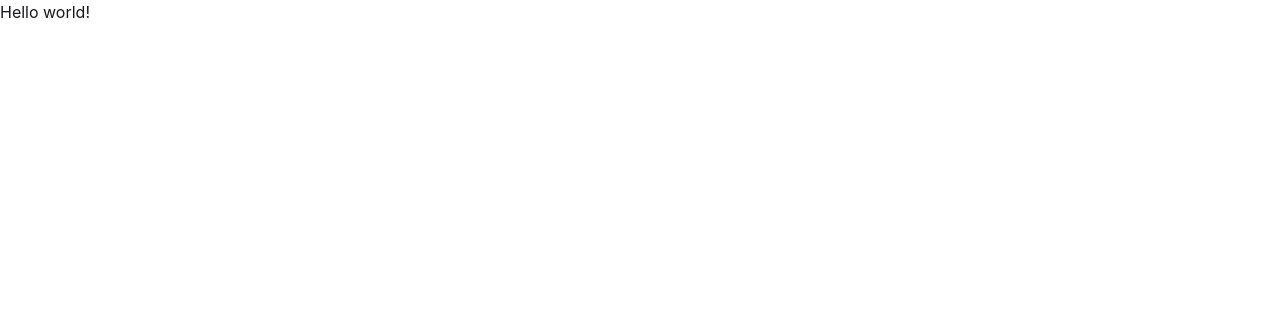
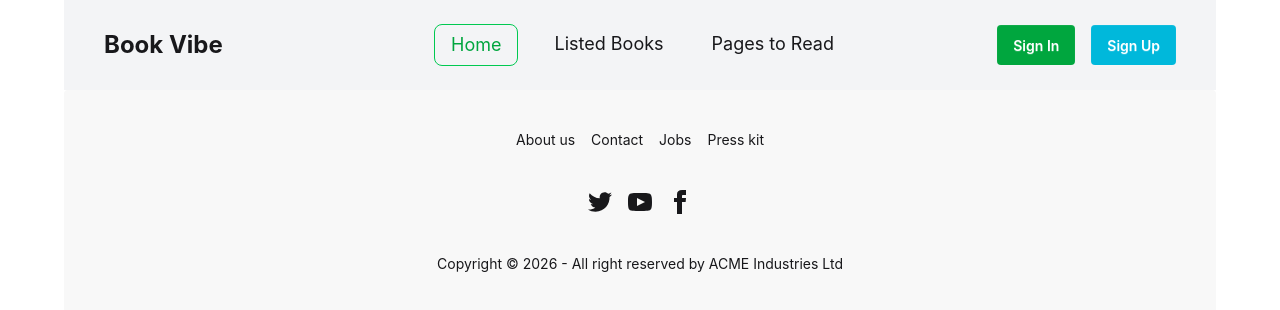
Before and after one commit to hulk-code/Online_Book_Store, a React (Vite) app: page / in a window 1280 px wide. Shown: the top 310 px of the page. Built offline with nearby package versions, Linux system fonts and the light colour scheme.

Commit message:
add navber

```diff
--- a/index.html
+++ b/index.html
@@ -1,12 +1,12 @@
 <!doctype html>
-<html lang="en">
+<html lang="en" data-theme="light" >
   <head>
     <meta charset="UTF-8" />
     <link rel="icon" type="image/svg+xml" href="/vite.svg" />
     <meta name="viewport" content="width=device-width, initial-scale=1.0" />
     <title>online-books-store</title>
   </head>
-  <body>
+  <body >
     <div id="root"></div>
     <script type="module" src="/src/main.jsx"></script>
   </body>
--- a/package.json
+++ b/package.json
@@ -10,6 +10,8 @@
     "preview": "vite preview"
   },
   "dependencies": {
+    "@heroui/navbar": "^2.2.30",
+    "@heroui/react": "^2.8.10",
     "@tailwindcss/vite": "^4.2.1",
     "localforage": "^1.10.0",
     "match-sorter": "^8.2.0",
--- /dev/null
+++ b/src/Component/Pages/Footer/Footer.jsx
@@ -0,0 +1,58 @@
+import React from 'react';
+
+const Footer = () => {
+    return (
+        <div>
+            <footer className="footer footer-horizontal footer-center bg-base-200 text-base-content rounded p-10">
+  <nav className="grid grid-flow-col gap-4">
+    <a className="link link-hover">About us</a>
+    <a className="link link-hover">Contact</a>
+    <a className="link link-hover">Jobs</a>
+    <a className="link link-hover">Press kit</a>
+  </nav>
+  <nav>
+    <div className="grid grid-flow-col gap-4">
+      <a>
+        <svg
+          xmlns="http://www.w3.org/2000/svg"
+          width="24"
+          height="24"
+          viewBox="0 0 24 24"
+          className="fill-current">
+          <path
+            d="M24 4.557c-.883.392-1.832.656-2.828.775 1.017-.609 1.798-1.574 2.165-2.724-.951.564-2.005.974-3.127 1.195-.897-.957-2.178-1.555-3.594-1.555-3.179 0-5.515 2.966-4.797 6.045-4.091-.205-7.719-2.165-10.148-5.144-1.29 2.213-.669 5.108 1.523 6.574-.806-.026-1.566-.247-2.229-.616-.054 2.281 1.581 4.415 3.949 4.89-.693.188-1.452.232-2.224.084.626 1.956 2.444 3.379 4.6 3.419-2.07 1.623-4.678 2.348-7.29 2.04 2.179 1.397 4.768 2.212 7.548 2.212 9.142 0 14.307-7.721 13.995-14.646.962-.695 1.797-1.562 2.457-2.549z"></path>
+        </svg>
+      </a>
+      <a>
+        <svg
+          xmlns="http://www.w3.org/2000/svg"
+          width="24"
+          height="24"
+          viewBox="0 0 24 24"
+          className="fill-current">
+          <path
+            d="M19.615 3.184c-3.604-.246-11.631-.245-15.23 0-3.897.266-4.356 2.62-4.385 8.816.029 6.185.484 8.549 4.385 8.816 3.6.245 11.626.246 15.23 0 3.897-.266 4.356-2.62 4.385-8.816-.029-6.185-.484-8.549-4.385-8.816zm-10.615 12.816v-8l8 3.993-8 4.007z"></path>
+        </svg>
+      </a>
+      <a>
+        <svg
+          xmlns="http://www.w3.org/2000/svg"
+          width="24"
+          height="24"
+          viewBox="0 0 24 24"
+          className="fill-current">
+          <path
+            d="M9 8h-3v4h3v12h5v-12h3.642l.358-4h-4v-1.667c0-.955.192-1.333 1.115-1.333h2.885v-5h-3.808c-3.596 0-5.192 1.583-5.192 4.615v3.385z"></path>
+        </svg>
+      </a>
+    </div>
+  </nav>
+  <aside>
+    <p>Copyright © {new Date().getFullYear()} - All right reserved by ACME Industries Ltd</p>
+  </aside>
+</footer>
+        </div>
+    );
+};
+
+export default Footer;
--- /dev/null
+++ b/src/Component/Pages/Home/Home.jsx
@@ -0,0 +1,16 @@
+import React from 'react';
+import { Outlet } from 'react-router-dom';
+import Navber from '../Navber/Navber';
+import Footer from '../Footer/Footer';
+
+const Home = () => {
+    return (
+        <div className='max-w-6xl mx-auto'>
+            <Navber></Navber>
+            <Outlet></Outlet>
+            <Footer></Footer>
+        </div>
+    );
+};
+
+export default Home;
--- /dev/null
+++ b/src/Component/Pages/Navber/Navber.jsx
@@ -0,0 +1,45 @@
+import React from "react";
+
+const Navber = () => {
+
+  const links = (
+    <>
+      <li><a className="text-green-600 border border-green-500 rounded-lg px-4">Home</a></li>
+      <li><a>Listed Books</a></li>
+      <li><a>Pages to Read</a></li>
+    </>
+  );
+
+  return (
+    <div className="navbar bg-gray-100 px-10 py-4">
+
+      {/* Left */}
+      <div className="navbar-start">
+        <h1 className="text-2xl font-bold">Book Vibe</h1>
+      </div>
+
+      {/* Center */}
+      <div className="navbar-center hidden lg:flex">
+        <ul className="menu menu-horizontal gap-6 text-lg">
+          {links}
+        </ul>
+      </div>
+
+      {/* Right */}
+      <div className="navbar-end gap-4">
+
+        <button className="btn bg-green-600 text-white border-none">
+          Sign In
+        </button>
+
+        <button className="btn bg-cyan-500 text-white border-none">
+          Sign Up
+        </button>
+
+      </div>
+
+    </div>
+  );
+};
+
+export default Navber;
--- a/src/Component/Root/Root.jsx
+++ b/src/Component/Root/Root.jsx
@@ -1,10 +1,11 @@
 import { createBrowserRouter } from "react-router-dom";
 import ErrorPage from "../Pages/ErrorPage";
+import Home from "../Pages/Home/Home";
 
 export const router = createBrowserRouter([
   {
     path: "/",
-    element: <div>Hello world!</div>,
+    element: <Home></Home>,
      errorElement: <ErrorPage></ErrorPage>,
   },
 ]);
```
Also changed, not shown: 1 other file (tests, documents, lock files or other folders).
